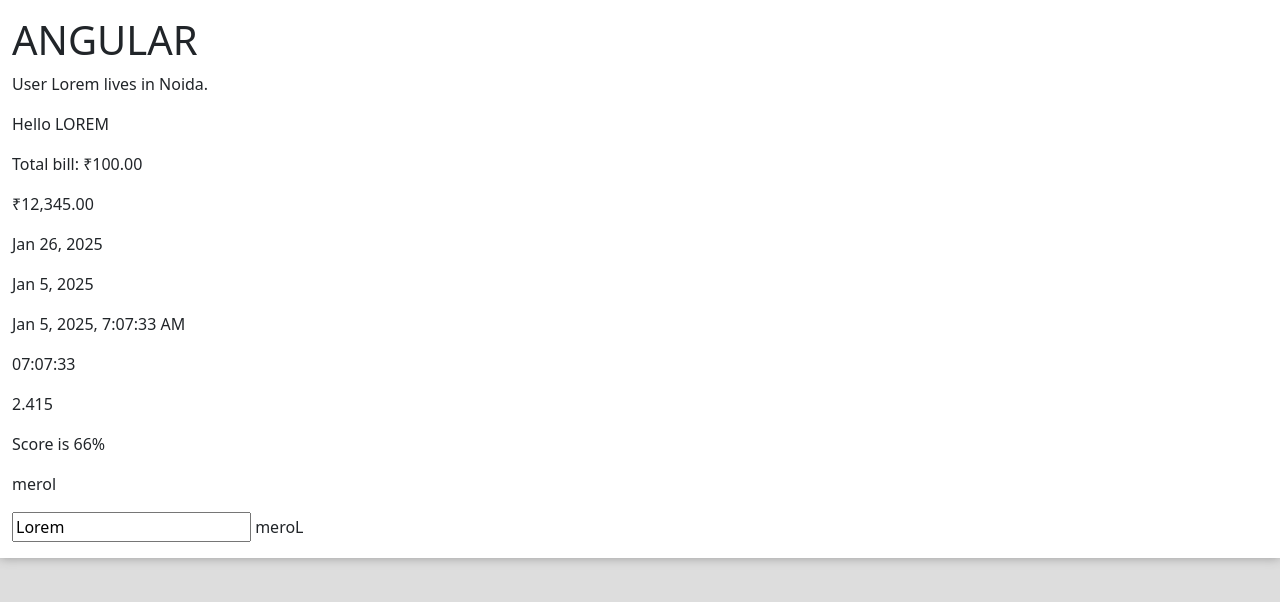
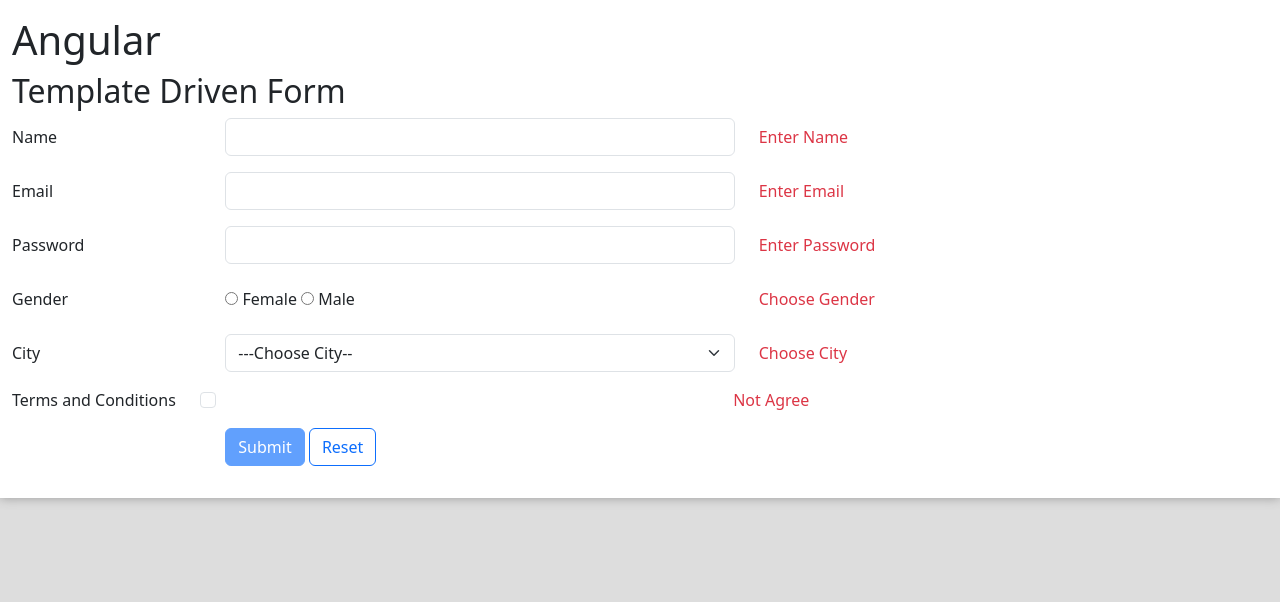
Before and after one commit to avimalhotra/ng-dec-24, an Angular app: page / in a window 1280 px wide. Shown: the top 602 px of the page. Built offline with nearby package versions, Linux system fonts and the light colour scheme.

Commit message:
angular forms

```diff
--- a/src/app/app.component.css
+++ b/src/app/app.component.css
@@ -1 +1,4 @@
 .para{ color: #00f;}
+
+/* form .ng-invalid{ box-shadow: 0 0 0 .25rem rgba(253, 13, 13, 0.25); }
+form .ng-valid{ box-shadow: 0 0 0 .25rem rgba(61, 253, 13, 0.25); } */
--- a/src/app/app.component.html
+++ b/src/app/app.component.html
@@ -1,27 +1,86 @@
 <div class="container-xxl py-3">
 
-  <h1>{{title | uppercase}}</h1>
+  <h1>{{title | titlecase}}</h1>
 
-  <p>User {{user.name | titlecase}} lives in {{user.city | titlecase}}.</p>
-
-  <p> Hello {{'lorem' | uppercase}}  </p>
-
-  <p>Total bill: {{100 | currency : 'INR'}} </p>
-  <p>{{ 12345 | currency : 'INR' }}</p>
+  <h2>Template Driven Form</h2>
+  <form novalidate #loginform="ngForm" (ngSubmit)="onSubmit(loginform)">
+    <div class="row mb-3 align-items-center">
+      <label for="name" class="col-sm-2 col-form-label">Name</label>
+      <div class="col-sm-5">
+        <input type="text" class="form-control" id="name" name="name" required [(ngModel)]="model.name" #name="ngModel">
+      </div>
+      <div class="col-sm-5">
+        <span class="text-danger" [hidden]="name.valid">Enter Name</span>
+        <span class="text-success" [hidden]="name.invalid">Name Accepted</span>
+      </div>
+    </div>
+    <div class="row mb-3 align-items-center">
+      <label for="email" class="col-sm-2 col-form-label">Email</label>
+      <div class="col-sm-5">
+        <input type="email" pattern="[\w]{1,}@[\w]{1,}\.[\w]{2,}" class="form-control" id="email" name="email" required [(ngModel)]="model.email" #email="ngModel">
+      </div>
+      <div class="col-sm-5">
+        <span class="text-danger" [hidden]="email.valid || email.dirty">Enter Email</span>
+        <span class="text-danger" [hidden]="email.valid || email.pristine">Invalid Email</span>
+        <span class="text-success" [hidden]="email.invalid">Email Accepted</span>
+      </div>
+    </div>
+    <div class="row mb-3 align-items-center">
+      <label for="pass" class="col-sm-2 col-form-label">Password</label>
+      <div class="col-sm-5">
+        <input type="password" minlength="6" class="form-control" id="pass" name="pass" required [(ngModel)]="model.pass" #pass="ngModel">
+      </div>
+      <div class="col-sm-5">
+        <span class="text-danger" [hidden]="pass.valid || pass.dirty">Enter Password</span>
+        <span class="text-danger" [hidden]="pass.valid || pass.pristine">Invalid Password</span>
+        <span class="text-success" [hidden]="pass.invalid">Password Accepted</span>
+      </div>
+    </div>
+    <div class="row mb-3 align-items-center">
+      <label class="col-sm-2 col-form-label">Gender</label>
+      <div class="col-sm-5">
+        <label class="col-form-label"><input type="radio" name="gender" value="female" required [(ngModel)]="model.gender" #gender="ngModel"> Female</label>
+        <label class="col-form-label"><input type="radio" name="gender" value="male" required [(ngModel)]="model.gender" #gender="ngModel"> Male</label>
+      </div>
+      <div class="col-sm-5">
+        <span class="text-danger" [hidden]="gender.valid">Choose Gender</span>
+        <span class="text-success" [hidden]="gender.invalid">Gender Selected</span>
+      </div>
+    </div>
+    <div class="row mb-3 align-items-center">
+      <label for="city" class="col-sm-2 col-form-label">City</label>
+      <div class="col-sm-5">
+        <select id="city" class="form-select" name="city" required [(ngModel)]="model.city" #city="ngModel">
+          <option value="" selected disabled>---Choose City--</option>
+          <option>New Delhi</option>
+          <option>Chennai</option>
+        </select>
+      </div>
+      <div class="col-sm-5">
+        <span class="text-danger" [hidden]="city.valid">Choose City</span>
+        <span class="text-success" [hidden]="city.invalid">Valid City</span>
+      </div>
+    </div>
+    <div class="row mb-3 align-items-center">
+      <label for="terms" class="col-auto form-check-label">Terms and Conditions</label>
+      <div class="col-sm-5">
+        <input type="checkbox" class="form-check-input" name="terms" id="terms" required [(ngModel)]="model.terms" #terms="ngModel">
+      </div>
+      <div class="col-sm-5">
+        <span class="text-danger" [hidden]="terms.valid">Not Agree</span>
+        <span class="text-success" [hidden]="terms.invalid">Agree</span>
+      </div>
+    </div>
+    <div class="row mb-3">
+      <div class="col-sm-2"></div>
+      <div class="col-sm-auto">
+        <button type="submit" class="btn btn-primary" [disabled]="loginform.invalid">Submit</button>
+        <button type="reset" (click)="loginform.reset()" class="btn btn-outline-primary">Reset</button>
+      </div>
+    </div>
 
 
-  <p> {{ 1737872805552 | date  }} </p>
-  <p> {{ date | date  }} </p>
-  <p> {{ date | date : 'medium' }} </p>
-  <p> {{ date | date : 'hh:mm:ss' }} </p>
-
-  <p>{{2.415 | number}}</p>
-
-  <p> Score is {{ 0.66 | percent}} </p>
-
-  <p>{{"lorem" | reverse}}</p>
-  <label><input type="text" [(ngModel)]="word"> {{word | reverse}}</label>
-  <!-- <p> {{ word | uppercase }} => {{ word | uppercase | reverse}}</p> -->
+  </form>
 
   <!-- <app-course></app-course> -->
 
--- a/src/app/app.component.ts
+++ b/src/app/app.component.ts
@@ -3,24 +3,26 @@
 import { CommonModule } from '@angular/common';
 import {FormsModule} from '@angular/forms';
 // import { CourseComponent } from './course/course.component';
-import { ReversePipe } from './reverse.pipe';
+// import { ReversePipe } from './reverse.pipe';
+import { Login } from './login';
 
 
 @Component({
   selector: 'app-root',
-  imports: [ CommonModule, FormsModule , ReversePipe ],
+  imports: [ CommonModule, FormsModule  ],
   templateUrl: './app.component.html',
   styleUrl: './app.component.css',
   preserveWhitespaces:true
 })
 
 export class AppComponent {
-  title = 'Angular';
 
-  user={name:"lorem", city:"noida"};
+  title = 'angular';
+  model = new Login("","","","","",false);                  // initial values
 
-  date = new Date();
+  onSubmit(data:any){
+    console.log( data.value );
 
-  word="Lorem";
+  }
 
 }
--- /dev/null
+++ b/src/app/login.ts
@@ -0,0 +1,3 @@
+export class Login{
+    constructor(public name:string, public email: string, public pass: string, public gender: string, public city : string, public terms: boolean){ }
+}
```
